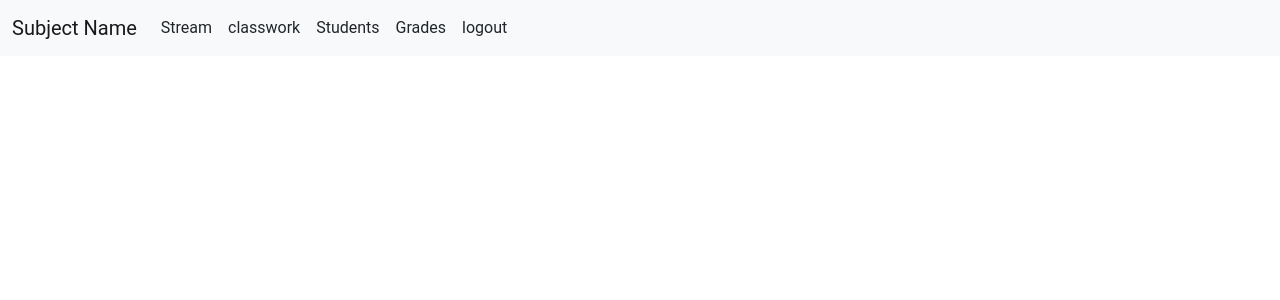
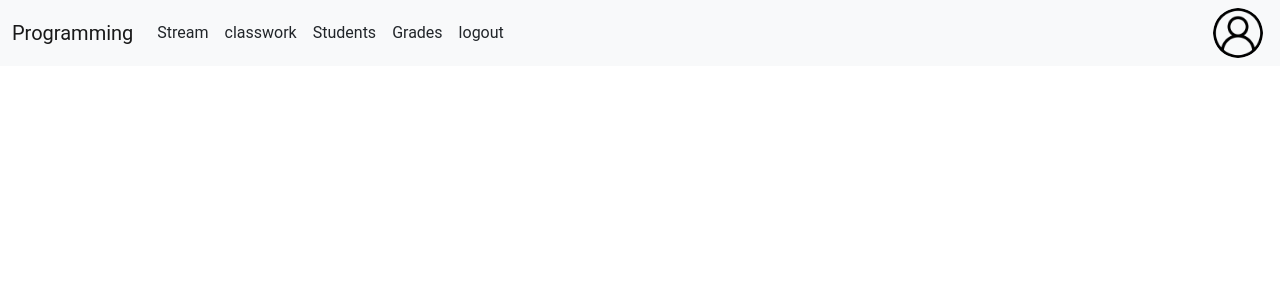
Before and after one commit to bilal-patiwala/Class101, a Django app: template StudentPortal/templates/StudentPortal/class_detail.html in a window 1280 px wide. Shown: the top 300 px of the page. Run offline with Django 4.2, Linux system fonts and the light colour scheme; the template is opened without the code that fills it: values that come from a table or form of the project are taken from there, others are empty; data comes from the database, SQL or seed files in the repository.

Commit message:
changes in student portal

```diff
--- a/StudentPortal/templates/StudentPortal/base.html
+++ b/StudentPortal/templates/StudentPortal/base.html
@@ -13,7 +13,7 @@
   <body>
     <nav class="navbar navbar-expand-lg bg-light">
         <div class="container-fluid">
-          <a id="sub-header" class="navbar-brand" href="#">Subject Name</a>
+          <a id="sub-header" class="navbar-brand" href="#">{{class_detail.subject_name}}</a>
           <div class="collapse navbar-collapse" id="navbarSupportedContent">
             <ul class="navbar-nav me-auto mb-2 mb-lg-0">
               <li class="nav-item">
@@ -36,14 +36,14 @@
           </div>
           <div>
               <button style="margin-right:5px;" id="profile-btn">
-                <!-- {% if teacher.teacher_profile_pic %}
-                    <img  style="width: 50px; height: 50px; border-radius: 50%;" src="{{ teacher.teacher_profile_pic.url }}" alt="profile">
-                {% else %} -->
+                {% if student.student_profile_pic %}
+                    <img  style="width: 50px; height: 50px; border-radius: 50%;" src="{{ student.student_profile_pic.url }}" alt="profile">
+                {% else %}
                   <img  style="width: 50px; height: 50px; border-radius: 50%;"
                   src="{% static './StudentPortal/images/user.png' %}"
                   alt="Profile"
                   />
-                <!-- {% endif %} -->
+                {% endif %}
               </button>
               <button class="navbar-toggler" type="button" data-bs-toggle="collapse" data-bs-target="#navbarSupportedContent" aria-controls="navbarSupportedContent" aria-expanded="false" aria-label="Toggle navigation">
                   <span class="navbar-toggler-icon"></span>
--- a/StudentPortal/templates/StudentPortal/student_detail_page.html
+++ b/StudentPortal/templates/StudentPortal/student_detail_page.html
@@ -98,7 +98,7 @@
               class="class-name bg-info"
             >
               <h4>
-                <a href="{% url 'student_portal:class_detail' %}">{{class.subject_name}}</a>
+                <a href="{% url 'student_portal:class_detail' class.id %}">{{class.subject_name}}</a>
               </h4>
               <p>{{class.class_name}}</p>
               <p>{{class.teacher}}</p>
--- a/StudentPortal/urls.py
+++ b/StudentPortal/urls.py
@@ -4,5 +4,5 @@
 urlpatterns = [
     path('student_detail/',views.studentDetail,name="student_detail"),
     path('logout/',views.logout,name="logout"),
-    path('class_detail/',views.classDetail,name='class_detail'),
+    path('class_detail/<int:id>/',views.classDetail,name='class_detail'),
 ]
```
Also changed, not shown: StudentPortal/views.py (+9 -3 lines).
